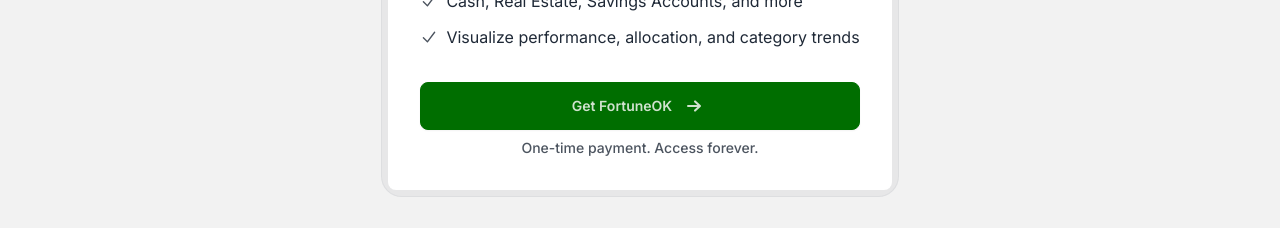
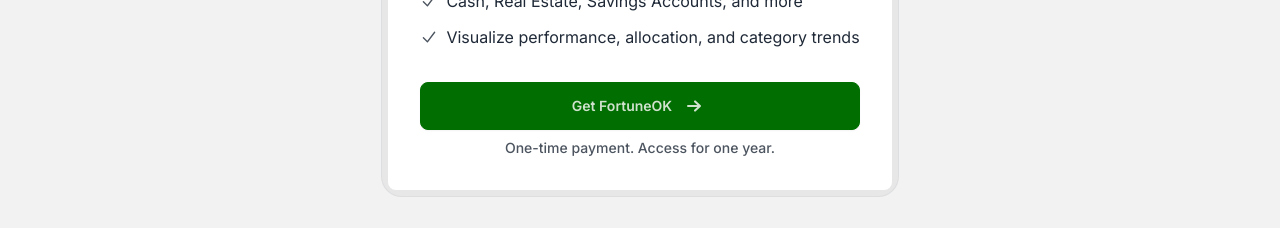
Before and after one commit to jhonnovax/fortuneok, a Next.js app: page / in a window 1280 px wide. Shown: the part 2040-2268 px from the top of the page. Built offline with nearby package versions, Linux system fonts and the light colour scheme; no server answers.

Commit message:
Update pricing page text to clarify access duration

```diff
--- a/components/Pricing.js
+++ b/components/Pricing.js
@@ -96,7 +96,7 @@
                       <ButtonLead extraStyle="!max-w-none !w-full" />
                     )}
                     <p className="flex items-center justify-center gap-2 text-sm text-center text-base-content/80 font-medium relative">
-                      One-time payment. Access forever.
+                      One-time payment. Access for one year.
                     </p>
                   </div>
                 </div>
```
